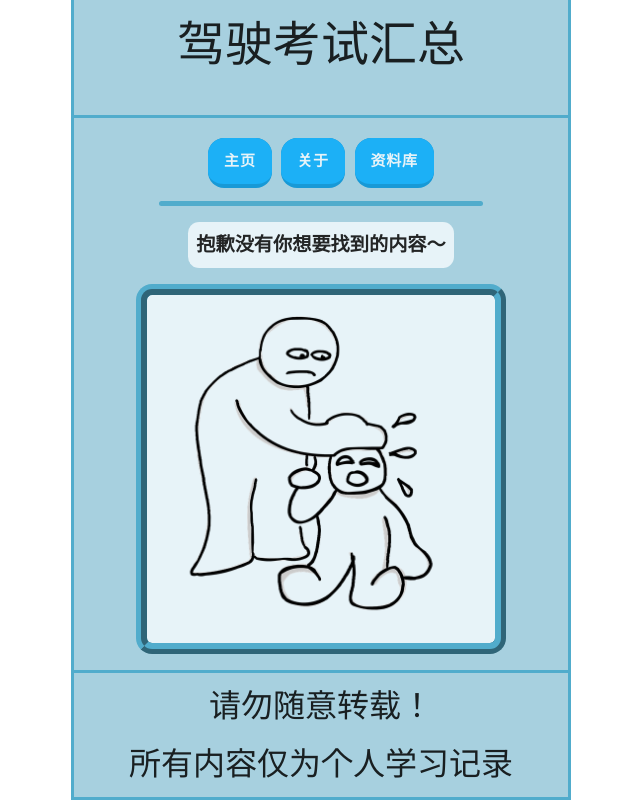
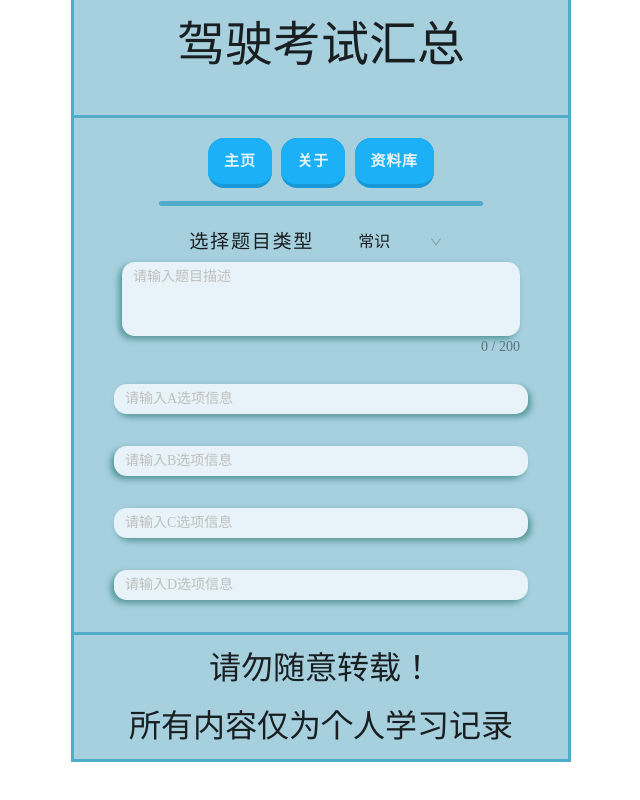
Before and after one commit to kok-s0s/driving-test-review, a React (Create React App) app: page /upload in a window 1280 px wide. Shown: the part 494-1294 px from the top of the page, without its empty margins (319-959 px from the left). After the commit the page ends 1256 px from the top, so only its background shows below. Built offline with nearby package versions, Linux system fonts and the light colour scheme; a web font is replaced by a local one.

Commit message:
增加题目上传页面 v2.2

```diff
--- a/src/App.js
+++ b/src/App.js
@@ -1,3 +1,4 @@
+import { useLocalStorage } from './utils/useLocalStorage';
 import './styles/App.scss';
 import './fonts/ZCOOLKuaiLe-Regular.ttf';
 import React, { Suspense } from 'react';
@@ -11,6 +12,7 @@ import { Spin, BackTop } from 'antd';
 const HomePage = React.lazy(() => import('./views/HomePage/HomePage'));
 const About = React.lazy(() => import('./views/About/About'));
 const DataBase = React.lazy(() => import('./views/DataBase/DataBase'));
+const UploadPoint = React.lazy(() => import('./views/UploadPoint/UploadPoint'));
 const NoMatch = React.lazy(() => import('./views/NoMatch/NoMatch'));
 
 const bt__style = {
@@ -25,6 +27,8 @@ const bt__style = {
 };
 
 const App = () => {
+    const [tabStatus, setTabStatus] = useLocalStorage('tabStatus', 1);
+
     return (
         <div className="App">
             <div className="container__flex">
@@ -35,15 +39,24 @@ const App = () => {
                         <Router>
                             <div className="list">
                                 <Link className="list__link" to="/">
-                                    <Button name="主页" />
+                                    <Button
+                                        name="主页"
+                                        onClick={() => setTabStatus(1)}
+                                    />
                                 </Link>
 
                                 <Link className="list__link" to="about">
-                                    <Button name="关于" />
+                                    <Button
+                                        name="关于"
+                                        onClick={() => setTabStatus(2)}
+                                    />
                                 </Link>
 
                                 <Link className="list__link" to="database">
-                                    <Button name="资料库" />
+                                    <Button
+                                        name="资料库"
+                                        onClick={() => setTabStatus(3)}
+                                    />
                                 </Link>
                             </div>
                             <Divider
@@ -67,11 +80,25 @@ const App = () => {
                                         element={<DataBase />}
                                     />
                                     <Route
+                                        path="upload"
+                                        element={<UploadPoint />}
+                                    />
+                                    <Route
                                         path="*"
                                         element={<NoMatch status={404} />}
                                     />
                                 </Routes>
                             </Suspense>
+                            <Link
+                                className={`${
+                                    tabStatus !== 3 ? 'hide' : 'upload__btn'
+                                }`}
+                                to="upload">
+                                <Button
+                                    name="上传"
+                                    onClick={() => setTabStatus(4)}
+                                />
+                            </Link>
                         </Router>
                     </Content>
                     <Footer />
--- a/src/styles/App.scss
+++ b/src/styles/App.scss
@@ -42,6 +42,12 @@
                 margin: 0.3rem;
             }
         }
+
+        .upload__btn {
+            display: inline-block;
+            margin-top: 1rem;
+            width: 60%
+        }
     }
 
     .left {
--- /dev/null
+++ b/src/views/UploadPoint/UploadPoint.js
@@ -0,0 +1,122 @@
+import { useLocalStorage } from '../../utils/useLocalStorage';
+import { Select, Input, Upload, Button } from 'antd';
+import { UploadOutlined } from '@ant-design/icons';
+import './UploadPoint.scss';
+
+const { Option } = Select;
+const { TextArea } = Input;
+
+const UploadPoint = () => {
+    const [isGraphics, setIsGraphics] = useLocalStorage('isGraphics', false);
+    const [qType, setQType] = useLocalStorage('qType', 'CognitionQ');
+    const [qDes, setQDes] = useLocalStorage('qDes', '');
+    const [aOption, setAOption] = useLocalStorage('aOption', '');
+    const [bOption, setBOption] = useLocalStorage('bOption', '');
+    const [cOption, setCOption] = useLocalStorage('cOption', '');
+    const [dOption, setDOption] = useLocalStorage('dOption', '');
+
+    const handleChange = (value) => {
+        setQType(value);
+        setIsGraphics(value === 'GraphicsQ' ? true : false);
+        console.log(`selected ${value}`);
+    };
+
+    const onChange = (e) => {
+        setQDes(e.target.value);
+        console.log(e.target.value);
+    };
+
+    const onChangeA = (e) => {
+        setAOption(e.target.value);
+        console.log(e.target.value);
+    };
+
+    const onChangeB = (e) => {
+        setBOption(e.target.value);
+        console.log(e.target.value);
+    };
+
+    const onChangeC = (e) => {
+        setCOption(e.target.value);
+        console.log(e.target.value);
+    };
+
+    const onChangeD = (e) => {
+        setDOption(e.target.value);
+        console.log(e.target.value);
+    };
+
+    return (
+        <div className="upload__point">
+            <div className="question__type">
+                <span className="text__des">选择题目类型</span>
+                <Select
+                    value={qType}
+                    style={{ width: '30%' }}
+                    size="large"
+                    bordered={false}
+                    onChange={handleChange}>
+                    <Option value="CognitionQ">常识</Option>
+                    <Option value="GraphicsQ">图标</Option>
+                </Select>
+            </div>
+            <div className="question__input">
+                <div className="question__describe">
+                    <TextArea
+                        value={qDes}
+                        placeholder="请输入题目描述"
+                        showCount
+                        maxLength={200}
+                        autoSize={{ minRows: 3, maxRows: 15 }}
+                        onChange={onChange}
+                    />
+                </div>
+                <div className="question__options">
+                    <div className="q__option">
+                        <TextArea
+                            value={aOption}
+                            placeholder="请输入A选项信息"
+                            maxLength={100}
+                            autoSize={{ minRows: 1, maxRows: 5 }}
+                            onChange={onChangeA}
+                        />
+                    </div>
+                    <div className="q__option">
+                        <TextArea
+                            value={bOption}
+                            placeholder="请输入B选项信息"
+                            maxLength={100}
+                            autoSize={{ minRows: 1, maxRows: 5 }}
+                            onChange={onChangeB}
+                        />
+                    </div>
+                    <div className="q__option">
+                        <TextArea
+                            value={cOption}
+                            placeholder="请输入C选项信息"
+                            maxLength={100}
+                            autoSize={{ minRows: 1, maxRows: 5 }}
+                            onChange={onChangeC}
+                        />
+                    </div>
+                    <div className="q__option">
+                        <TextArea
+                            value={dOption}
+                            placeholder="请输入D选项信息"
+                            maxLength={100}
+                            autoSize={{ minRows: 1, maxRows: 5 }}
+                            onChange={onChangeD}
+                        />
+                    </div>
+                </div>
+            </div>
+            <div className={`${isGraphics ? 'question__image' : 'hide'}`}>
+                <Upload action="#" listType="picture">
+                    <Button icon={<UploadOutlined />}>上传图片</Button>
+                </Upload>
+            </div>
+        </div>
+    );
+};
+
+export default UploadPoint;
--- /dev/null
+++ b/src/views/UploadPoint/UploadPoint.scss
@@ -0,0 +1,71 @@
+@import url('https://fonts.googleapis.com/css2?family=Noto+Serif+SC&display=swap');
+
+.upload__point {
+    .question__type {
+        display: flex;
+        justify-content: center;
+        align-items: center;
+
+        span,
+        p {
+            font-family: 'Noto Serif SC', serif;
+        }
+
+        .text__des {
+            font-size: 1.2rem;
+            letter-spacing: 0.1rem;
+        }
+
+    }
+
+    .question__input {
+        .question__describe {
+            margin: 0 2rem 3rem 2rem;
+
+            span,
+            textarea {
+                font-family: 'Noto Serif SC', serif;
+                border: none;
+                border-radius: 0.8rem;
+                background-color: #e7f3f8;
+                box-shadow: -3px 3px 6px #529595;
+                outline: none;
+            }
+        }
+
+        .question__options {
+            margin: 0 1.5rem 2rem 1.5rem;
+
+            .q__option {
+                margin-bottom: 2rem;
+
+                span,
+                textarea {
+                    font-family: 'Noto Serif SC', serif;
+                    border: none;
+                    border-radius: 0.8rem;
+                    background-color: #e7f3f8;
+                    outline: none;
+                }
+            }
+
+            .q__option:nth-child(odd) {
+                textarea {
+                    box-shadow: 3px 3px 6px #529595;
+                }
+            }
+
+            .q__option:nth-child(even) {
+                textarea {
+                    box-shadow: -3px 3px 6px #529595;
+                }
+            }
+        }
+
+        .question__image {
+            .ant-upload-list-picture-container {
+                background-color: #000
+            }
+        }
+    }
+}
```
